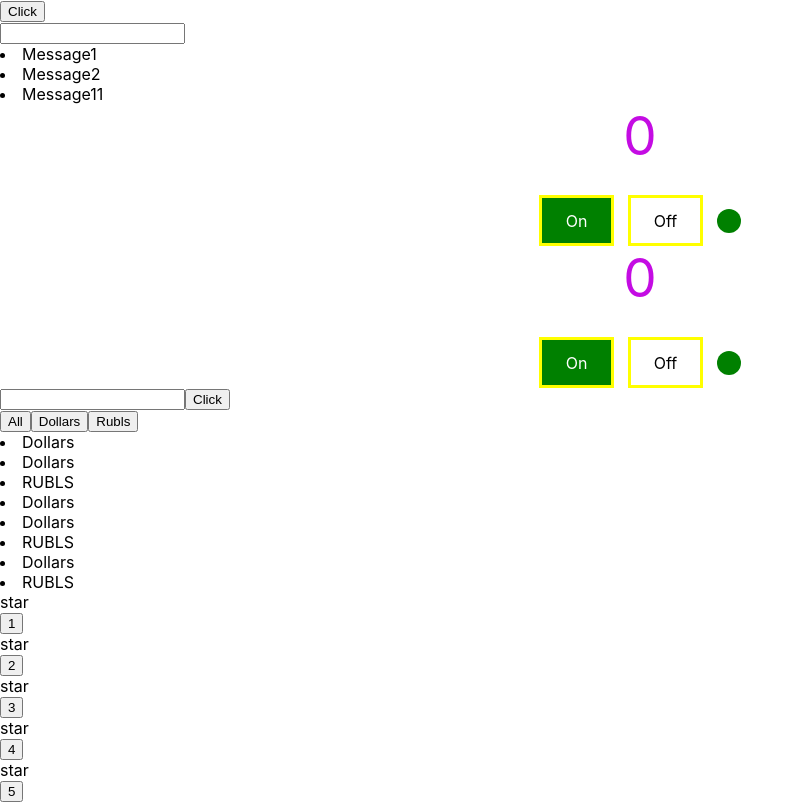
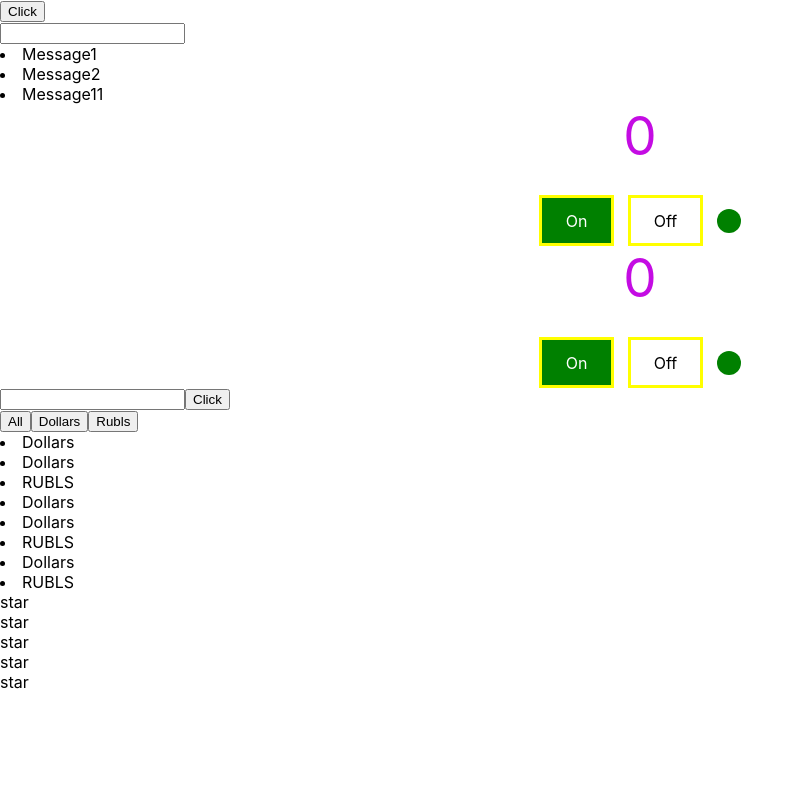
Before and after one commit to sasha2234562/my, a React (Create React App) app: page / in a window 1280 px wide. Shown: the whole page, without its empty margins (0-804 px from the left). Built offline with nearby package versions, Linux system fonts and the light colour scheme.

Commit message:
work night

```diff
--- a/src/stars/noControle-Stars.tsx
+++ b/src/stars/noControle-Stars.tsx
@@ -6,13 +6,18 @@ export function NewStars() {
 
     let [value, setValue] = useState(0)
 
+    function click(star: number) {
+        setValue(star)
+    }
+
+    console.log(value)
     return (
         <div>
-            <Stars selected={value > 0}/><button onClick={()=>setValue(1)}>1</button>
-            <Stars selected={value > 1}/><button onClick={()=>setValue(2)}>2</button>
-            <Stars selected={value > 2}/><button onClick={()=>setValue(3)}>3</button>
-            <Stars selected={value > 3}/><button onClick={()=>setValue(4)}>4</button>
-            <Stars selected={value > 4}/><button onClick={()=>setValue(5)}>5</button>
+            <Stars selected={value > 0} click={click} value={1}/>
+            <Stars selected={value > 1} click={click} value={2}/>
+            <Stars selected={value > 2} click={click} value={3}/>
+            <Stars selected={value > 3} click={click} value={4}/>
+            <Stars selected={value > 4} click={click} value={5}/>
         </div>
     )
 }
```
